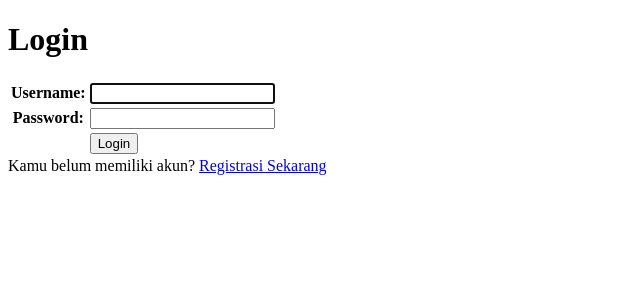
After one commit to OscarGlad14/kick-season, a Django app: page /login/ in a window 1280 px wide. The commit adds this page. Shown: the top 300 px of the page, without its empty margins (0-640 px from the left). Run offline with Django 5.2, Linux system fonts and the light colour scheme.

Commit message:
Menyelesaikan tugas 4

```diff
--- a/main/models.py
+++ b/main/models.py
@@ -1,9 +1,12 @@
 import uuid
 from django.db import models
 from django.utils.timezone import now
+from django.contrib.auth.models import User
 
 # Create your models here.
 class Product(models.Model):
+    user = models.ForeignKey(User, on_delete=models.CASCADE, null=True)
+
     CATEGORY_CHOICES = [
         ('sepatu', 'Sepatu'),
         ('pakaian', 'Pakaian'),
--- /dev/null
+++ b/main/templates/login.html
@@ -0,0 +1,32 @@
+{% extends 'base.html' %}
+
+{% block meta %}
+<title>Login</title>
+{% endblock meta %}
+
+{% block content %}
+<div class="login">
+  <h1>Login</h1>
+
+  <form method="POST" action="">
+    {% csrf_token %}
+    <table>
+      {{ form.as_table }}
+      <tr>
+        <td></td>
+        <td><input class="btn login_btn" type="submit" value="Login" /></td>
+      </tr>
+    </table>
+  </form>
+
+  {% if messages %}
+  <ul>
+    {% for message in messages %}
+    <li>{{ message }}</li>
+    {% endfor %}
+  </ul>
+  {% endif %} Kamu belum memiliki akun?
+  <a href="{% url 'main:register' %}">Registrasi Sekarang</a>
+</div>
+
+{% endblock content %}
--- a/main/templates/show_product.html
+++ b/main/templates/show_product.html
@@ -16,5 +16,10 @@
 
 <h4> Price: {{ product.price }} </h4>
 
+{% if product.user %}
+    <p>Author: {{ product.user.username }}</p>
+{% else %}
+    <p>Author: Anonymous</p>
+{% endif %}
 
 {% endblock content %}
--- a/main/urls.py
+++ b/main/urls.py
@@ -1,5 +1,5 @@
 from django.urls import path
-from main.views import show_main, show_product, create_product, show_xml, show_json, show_xml_by_id, show_json_by_id
+from main.views import show_main, show_product, create_product, show_xml, show_json, show_xml_by_id, show_json_by_id, register, login_user, logout_user
 
 app_name = 'main'
 
@@ -11,4 +11,7 @@ urlpatterns = [
     path('show-json/', show_json, name='show_json'),
     path('show-xml-by-id/<str:id>/', show_xml_by_id, name='show_xml_by_id'),
     path('show-json-by-id/<str:id>/', show_json_by_id, name='show_json_by_id'),
+    path('register/', register, name='register'),
+    path('login/', login_user, name='login'),
+    path('logout/', logout_user, name='logout')
 ]
--- a/main/views.py
+++ b/main/views.py
@@ -1,22 +1,71 @@
 from django.shortcuts import render, redirect, get_object_or_404
 from forms import ProductForm
 from main.models import Product
-from django.http import HttpResponse
+from django.http import HttpResponse, HttpResponseRedirect
 from django.core import serializers
+from django.contrib.auth.forms import UserCreationForm, AuthenticationForm
+from django.contrib import messages
+from django.contrib.auth import authenticate, login, logout
+from django.contrib.auth.decorators import login_required
+from django.urls import reverse
+import datetime
 
 # Create your views here.
+def register(request):
+    form = UserCreationForm()
+
+    if request.method == "POST":
+        form = UserCreationForm(request.POST)
+        if form.is_valid():
+            form.save()
+            messages.success(request, 'Akun kamu berhasil dibuat!')
+            return redirect('main:login')
+
+    context = {'form': form}
+    return render(request, 'register.html', context)
+
+def login_user(request):
+    if request.method == 'POST':
+      form = AuthenticationForm(data=request.POST)
+      if form.is_valid():
+            user = form.get_user()
+            login(request, user)
+            response = HttpResponseRedirect(reverse("main:show_main"))
+            response.set_cookie('last_login', str(datetime.datetime.now))
+            return response
+
+    else:
+        form = AuthenticationForm(request)
+    context = {'form': form}
+    return render(request, 'login.html', context)
+
+def logout_user(request):
+    logout(request)
+    response = HttpResponseRedirect(reverse('main:login'))
+    response.delete_cookie('last_login')
+    return response
+
+
+@login_required(login_url='/login')
 def show_main(request):
-    product_list = Product.objects.all()
+    filter_type = request.GET.get("filter", "all")
+
+    if filter_type == "all":
+        product_list = Product.objects.all()
+    else:
+        product_list = Product.objects.filter(user=request.user)
 
     context = {
         'nama_toko' : 'Kick Season',
         'name': 'Oscar Glad Winfi Simanullang',
         'class': 'PBP E',
-        'product_list': product_list
+        'product_list': product_list,
+        'last_login': request.COOKIES.get('last_login', 'Never')
     }
 
     return render(request, "main.html", context)
 
+@login_required(login_url='/login')
 def show_product(request, id):
     product = get_object_or_404(Product, pk=id)
     product.increment_views()
@@ -27,11 +76,14 @@ def show_product(request, id):
 
     return render(request, "show_product.html", context)
 
+@login_required(login_url='/login')
 def create_product(request):
     form = ProductForm(request.POST or None)
 
     if(form.is_valid and request.method == "POST"):
-        form.save()
+        product_entry = form.save(commit=False)
+        product_entry.user = request.user
+        product_entry.save()
         return redirect('main:show_main')
 
     context = {'form': form}
```
Also changed, not shown: main/templates/main.html (+12 -0 lines), main/templates/register.html (added, +32 -0 lines), main/migrations/0002_employee.py (added), main/migrations/0003_delete_employee_product_user.py (added).
